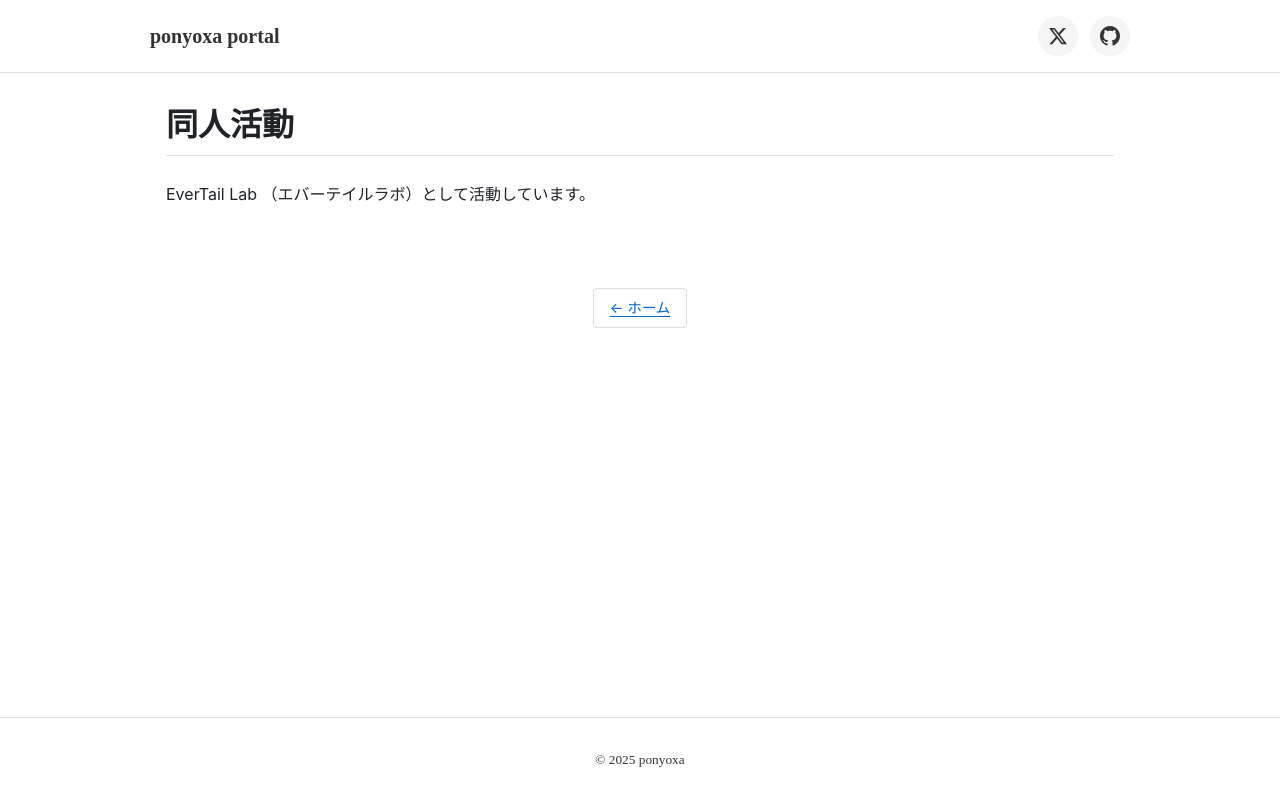
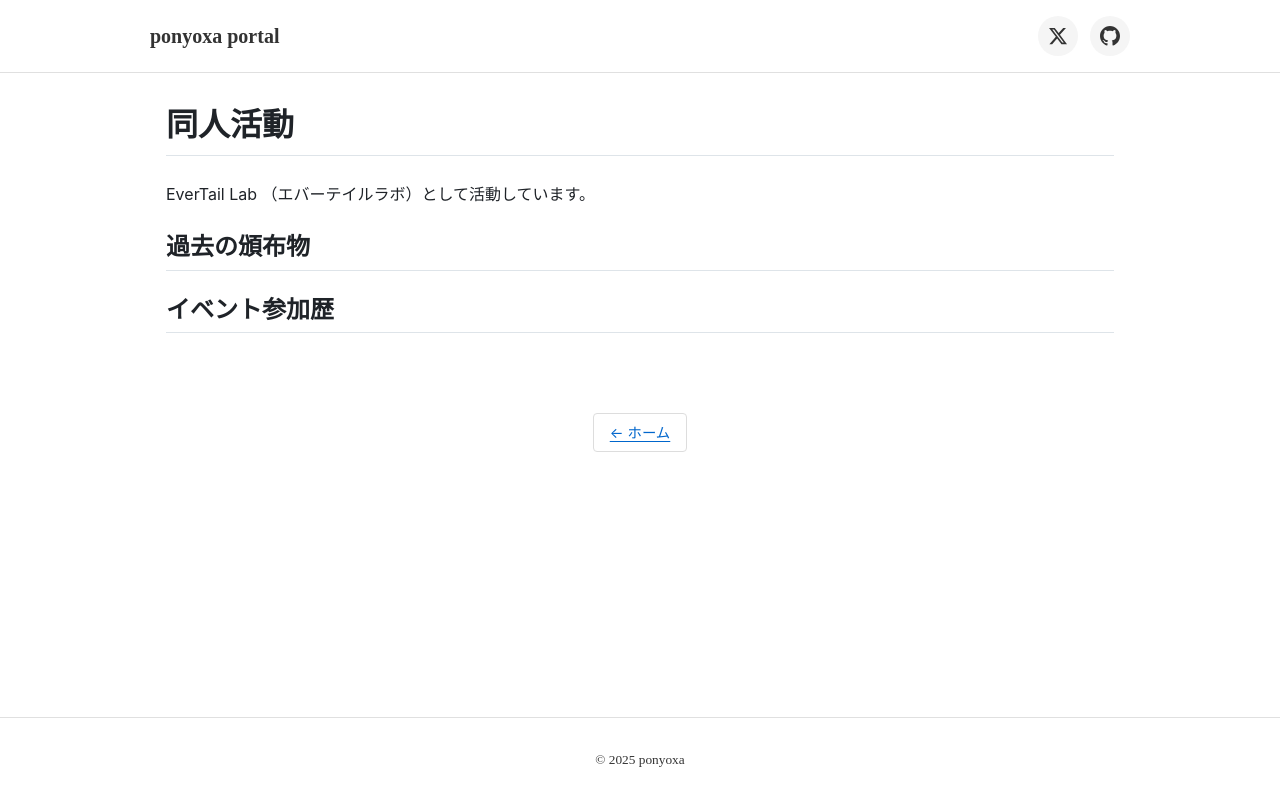
Before and after one commit to ponyoxa/portal, an Astro site: page /circle in a window 1280 px wide. Built offline with nearby package versions, Linux system fonts and the light colour scheme; Astro itself is replaced by a stand-in of ours; no server answers; a web font is replaced by a local one.

Commit message:
サークルページ更新

```diff
--- a/src/content/root/circle.md
+++ b/src/content/root/circle.md
@@ -5,3 +5,7 @@ title: 同人活動 EverTail Lab
 # 同人活動
 
 EverTail Lab （エバーテイルラボ）として活動しています。
+
+## 過去の頒布物
+
+## イベント参加歴
```
